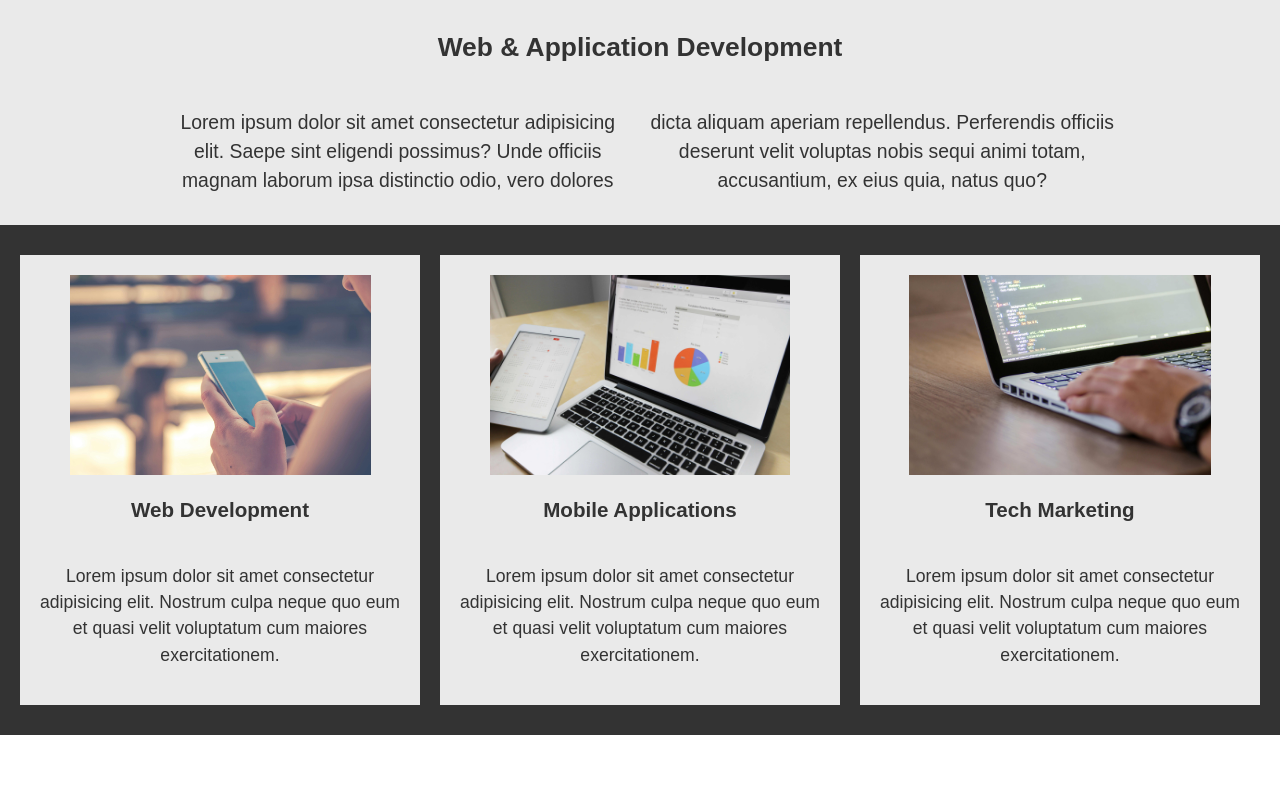
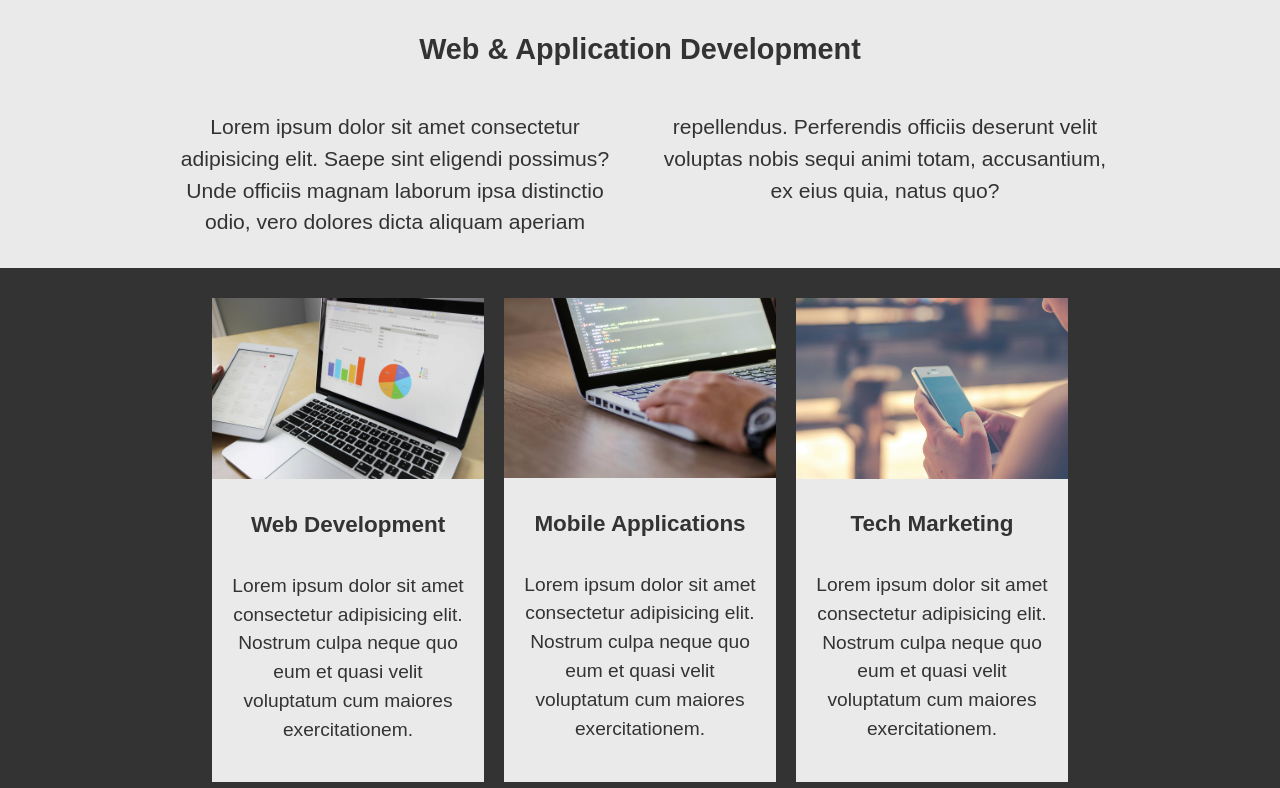
Before and after one commit to Ivanka1905/Adaptive-site-hw09, a plain HTML site: page index.html in a window 1280 px wide. Shown: the part 452-1240 px from the top of the page. Drawn offline with Linux system fonts and the light colour scheme.

Commit message:
changed images, add hover

```diff
--- a/assets/styles/styles.css
+++ b/assets/styles/styles.css
@@ -5,7 +5,7 @@
 body {
   font-family: Arial, Helvetica, sans-serif;
   text-align: center;
-  font-size: 1.1em;
+  font-size: 1.2em;
   line-height: 1.5;
   color: #333;
 }
@@ -43,13 +43,17 @@ header {
 .bg-image > a {
   padding: 1em 2em;
   border: 1px solid #666;
-  max-width: 160px;
+  max-width: 180px;
   background-color: #333333;
+}
+
+.bg-image > a:hover {
+  background-color: #eaeaea;
+  color: #333;
 }
 
 .section-a {
   background-color: #eaeaea;
-  color: #333;
   padding: 30px;
 }
 
@@ -66,8 +70,8 @@ header {
 @media screen and (min-width: 700px) {
   .section-a > p {
     max-width: 950px;
-    column-count: 2;
-    column-width: 300px;
+    columns: 2 auto;
+    column-gap: 30px;
   }
 }
 
@@ -81,45 +85,29 @@ header {
 
 .section-b > article {
   background-color: #eaeaea;
+}
+.section-b > article > h3 {
   padding: 20px;
 }
-.section-b > article > h3 {
-  padding: 20px 0;
-}
 .section-b > article > p {
-  padding: 17px 0;
-}
-.section-b-web::before,
-.section-b-mobile::before,
-.section-b-tech::before {
-  content: "";
-  height: 350px;
-  display: block;
-  background-size: contain;
-  background-position: center;
-  background-repeat: no-repeat;
+  padding: 10px 20px 37px;
 }
 
-.section-b-web::before {
-  background-image: url(../img/pexels-photo-261628.jpg);
-}
-
-.section-b-mobile::before {
-  background-image: url(../img/pexels-photo-265087.jpg);
-}
-
-.section-b-tech::before {
-  background-image: url(../img/pexels-photo-574077.jpg);
+.image {
+  width: 100%;
 }
 
 @media screen and (min-width: 700px) {
   .section-b {
     flex-direction: row;
+    justify-content: center;
   }
-  .section-b-web::before,
-  .section-b-mobile::before,
-  .section-b-tech::before {
-    height: 200px;
+
+  .section-b > article {
+    max-width: 272px;
+  }
+  .image {
+    max-width: 272px;
   }
 }
 
@@ -169,7 +157,7 @@ header {
   background-color: #2690d4;
 }
 
-footer{
+footer {
   padding: 35px;
   display: flex;
   flex-direction: column;
@@ -177,15 +165,15 @@ footer{
   color: #eaeaea;
 }
 
-footer>div>a{
+footer > div > a {
   color: #2690d4;
 }
 
-@media screen and (min-width: 700px){
-  footer{
+@media screen and (min-width: 700px) {
+  footer {
     flex-direction: row;
   }
-  footer>div{
+  footer > div {
     width: 50%;
   }
 }
--- a/index.html
+++ b/index.html
@@ -33,6 +33,10 @@
         </section>
         <section id="echivments" class="section-b">
             <article class="section-b-web">
+                <picture>
+                    <source media="(min-width: 700px)" srcset="./assets/img/pexels-photo-265087.jpg" />
+                    <img src="./assets/img/pexels-photo-small1.jpg" alt="small image" class="image" />
+                </picture>
                 <h3>Web Development</h3>
                 <p>
                     Lorem ipsum dolor sit amet consectetur adipisicing elit. Nostrum
@@ -41,6 +45,10 @@
                 </p>
             </article>
             <article class="section-b-mobile">
+                <picture>
+                    <source media="(min-width: 700px)" srcset="./assets/img/pexels-photo-574077.jpg" />
+                    <img src="./assets/img/pexels-photo-small2.jpg" alt="small image" class="image" />
+                </picture>
                 <h3>Mobile Applications</h3>
                 <p>
                     Lorem ipsum dolor sit amet consectetur adipisicing elit. Nostrum
@@ -49,6 +57,10 @@
                 </p>
             </article>
             <article class="section-b-tech">
+                <picture>
+                    <source media="(min-width: 700px)" srcset="./assets/img/pexels-photo-261628.jpg" />
+                    <img src="./assets/img/pexels-photo-small3.jpg" alt="small image" class="image" />
+                </picture>
                 <h3>Tech Marketing</h3>
                 <p>
                     Lorem ipsum dolor sit amet consectetur adipisicing elit. Nostrum
@@ -72,7 +84,9 @@
                     Lorem ipsum dolor, sit amet consectetur adipisicing elit. Eum,
                     suscipit. Rerum ducimus a quod, ut et voluptas obcaecati unde fuga.
                 </p>
-                <p><a href="mailto:contact@acmewebsolutions.test">contact@acmewebsolutions.test</a></p>
+                <p>
+                    <a href="mailto:contact@acmewebsolutions.test">contact@acmewebsolutions.test</a>
+                </p>
             </article>
             <article>
                 <h2>About Our Company</h2>
```
Also changed, not shown: assets/img/pexels-photo-small1.jpg (added), assets/img/pexels-photo-small2.jpg (added), assets/img/pexels-photo-small3.jpg (added).
